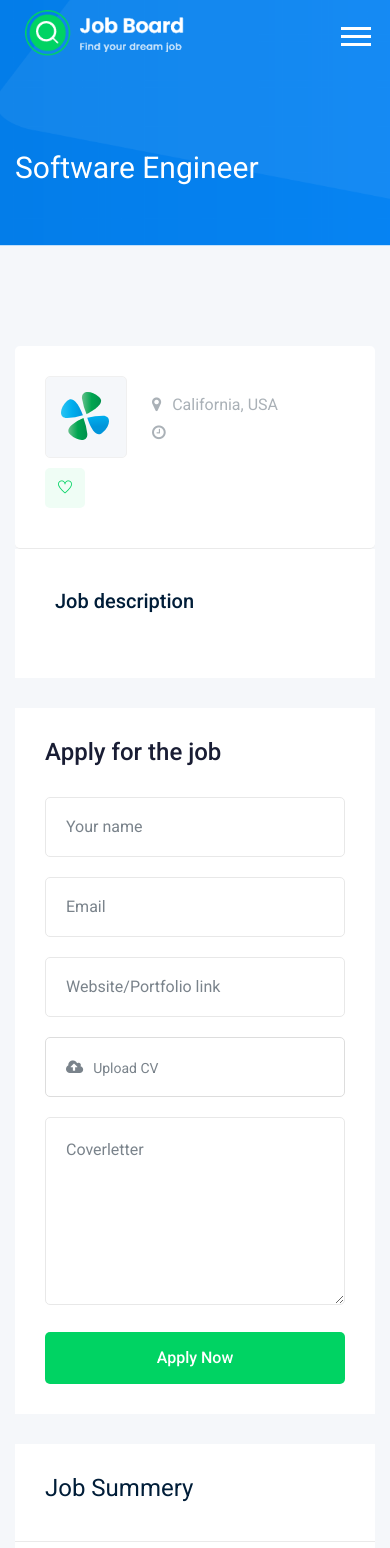
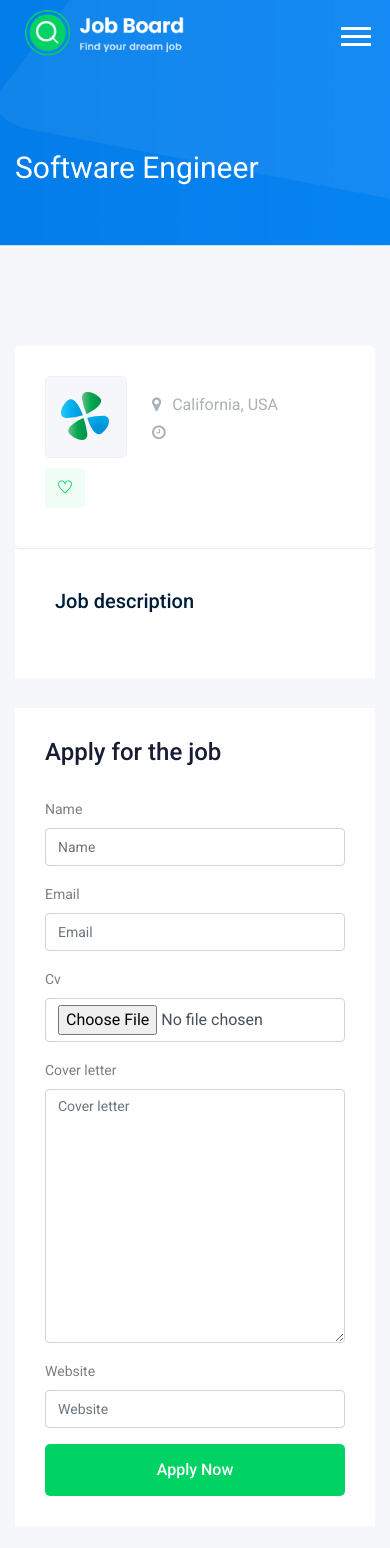
Before and after one commit to MariamZayed/job-board, a Django app: template job/templates/job/job_detail.html in a window 390 px wide. Shown: the top 1548 px of the page. Run offline with Django 4.2, Linux system fonts and the light colour scheme; the template is opened without the code that fills it: values that come from a table or form of the project are taken from there, others are empty; some libraries are stand-ins or nearby versions.

Commit message:
Add apply job form feature

```diff
--- a/job/admin.py
+++ b/job/admin.py
@@ -1,7 +1,8 @@
 from django.contrib import admin
 
 # Register your models here.
-from .models import job, Category
+from .models import job, Category, Apply
 
 admin.site.register(job)
 admin.site.register(Category)
+admin.site.register(Apply)
--- /dev/null
+++ b/job/form.py
@@ -0,0 +1,7 @@
+from django import forms
+from .models import Apply
+
+class ApplyForm(forms.ModelForm):# ModelForm  means that I have form model
+    class Meta:
+        model = Apply
+        fields = ['name', 'email', 'cv', 'cover_letter', 'website']# remove job field and commit it in view
--- a/job/models.py
+++ b/job/models.py
@@ -37,3 +37,15 @@ class Category(models.Model):
 
     def __str__(self):
         return self.name
+
+class Apply(models.Model):
+    name = models.CharField(max_length=50)
+    email = models.EmailField(max_length=100)
+    website = models.URLField()
+    cv = models.FileField(upload_to='apply/')
+    cover_letter = models.TextField(max_length=500)
+    published_at = models.DateTimeField(auto_now=True)
+    job = models.ForeignKey(job, related_name='apply_job', on_delete=models.CASCADE)
+
+    def __str__(self):
+        return self.name
--- a/job/templates/job/job_detail.html
+++ b/job/templates/job/job_detail.html
@@ -1,4 +1,5 @@
-{% extends 'base.html' %}
+{% extends 'base.html' %} <!--extend should always be first one -->
+{% load bootstrap4 %}
 
 {% block body %}
 <!-- bradcam_area  -->
@@ -56,48 +57,12 @@
 
                 <div class="apply_job_form white-bg">
                     <h4>Apply for the job</h4>
-                    <form action="#">
-                        <div class="row">
-                            <div class="col-md-6">
-                                <div class="input_field">
-                                    <input type="text" placeholder="Your name">
-                                </div>
-                            </div>
-                            <div class="col-md-6">
-                                <div class="input_field">
-                                    <input type="text" placeholder="Email">
-                                </div>
-                            </div>
-                            <div class="col-md-12">
-                                <div class="input_field">
-                                    <input type="text" placeholder="Website/Portfolio link">
-                                </div>
-                            </div>
-                            <div class="col-md-12">
-                                <div class="input-group">
-                                    <div class="input-group-prepend">
-                                        <button type="button" id="inputGroupFileAddon03"><i class="fa fa-cloud-upload"
-                                                aria-hidden="true"></i>
-                                        </button>
-                                    </div>
-                                    <div class="custom-file">
-                                        <input type="file" class="custom-file-input" id="inputGroupFile03"
-                                            aria-describedby="inputGroupFileAddon03">
-                                        <label class="custom-file-label" for="inputGroupFile03">Upload CV</label>
-                                    </div>
-                                </div>
-                            </div>
-                            <div class="col-md-12">
-                                <div class="input_field">
-                                    <textarea name="#" id="" cols="30" rows="10" placeholder="Coverletter"></textarea>
-                                </div>
-                            </div>
-                            <div class="col-md-12">
-                                <div class="submit_btn">
-                                    <button class="boxed-btn3 w-100" type="submit">Apply Now</button>
-                                </div>
-                            </div>
-                        </div>
+                    <form method="POST" enctype="multipart/form-data"> <!-- no action property here!!-->
+                        {% csrf_token %}
+                        {% bootstrap_form form1 %}
+                        {% buttons %}
+                            <button class="boxed-btn3 w-100" type="submit">Apply Now</button>
+                        {% endbuttons %}
                     </form>
                 </div>
             </div>
--- a/project/settings.py
+++ b/project/settings.py
@@ -42,6 +42,8 @@ INSTALLED_APPS = [
 
     #my apps
     'job',
+    'bootstrap4',
+
 ]
 
 MIDDLEWARE = [
```
Also changed, not shown: how to create django pro.txt (added, +53 -0 lines), job/views.py (+15 -2 lines), job/migrations/0008_apply.py (added), job/migrations/0009_apply_published_at.py (added), media/apply/Screenshot_from_2023-06-10_04-52-40.png (added).
